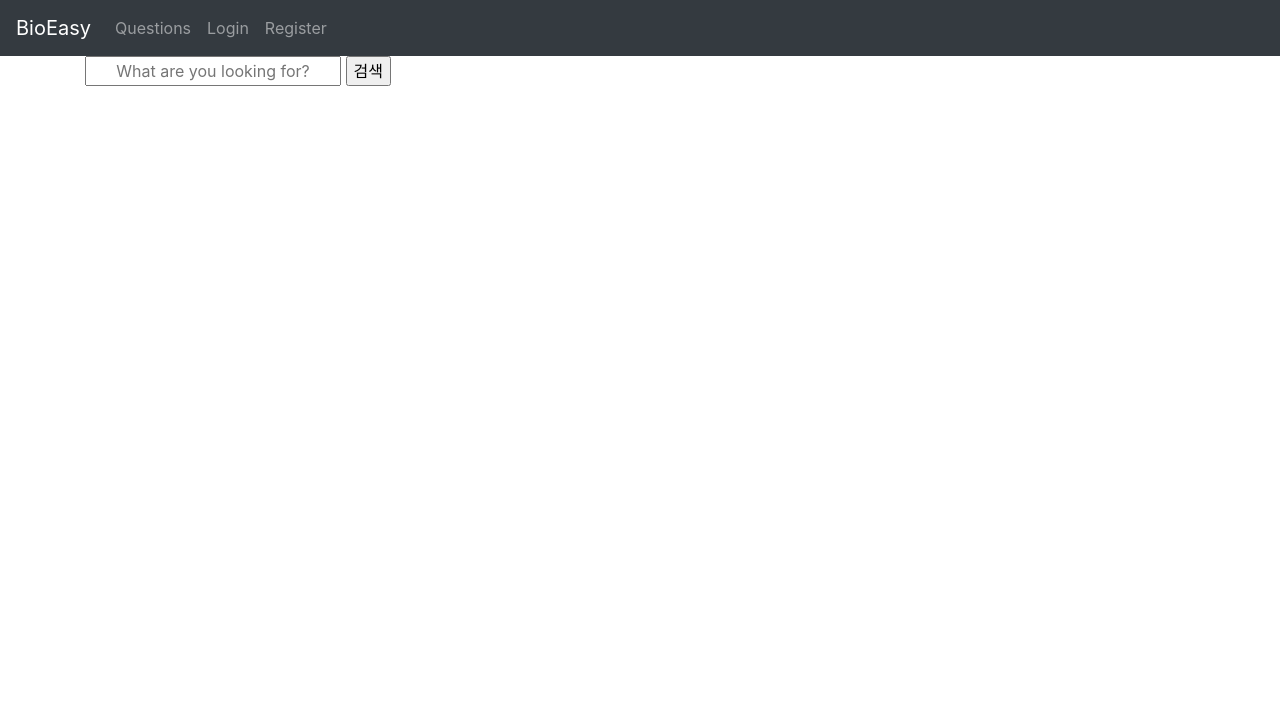
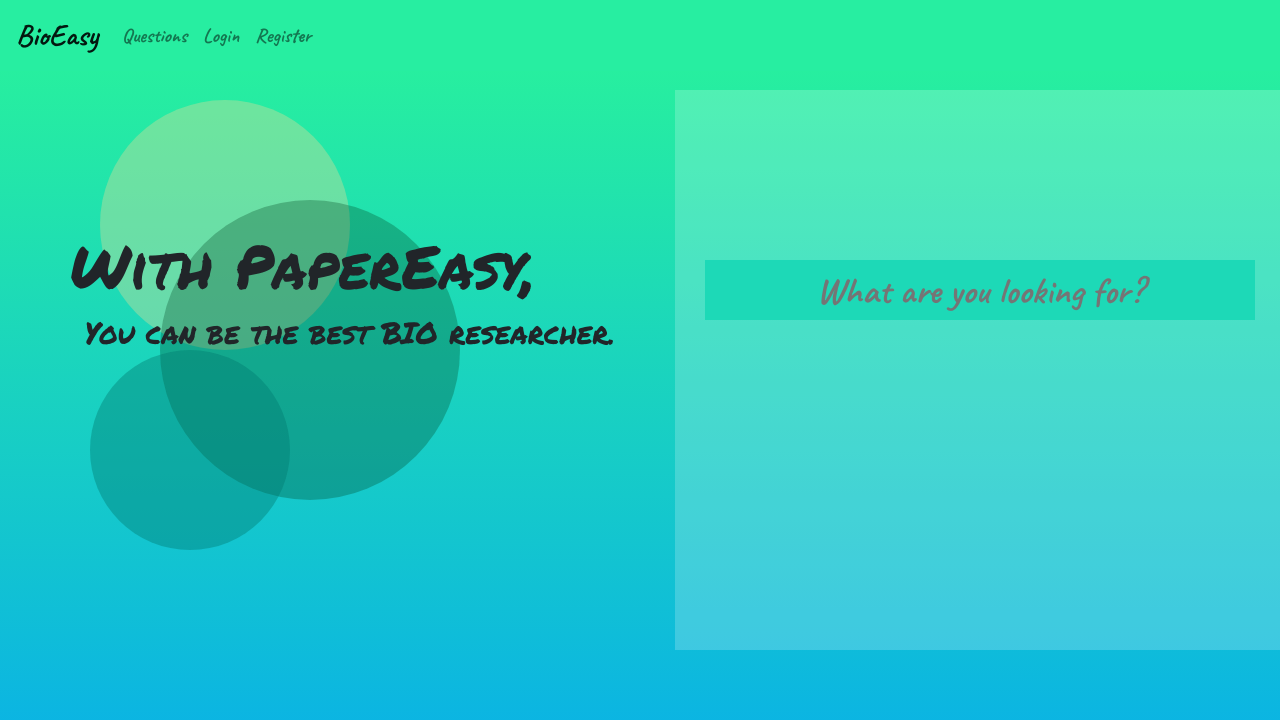
Before and after one commit to mekieun/paperEasy, a Django app: page / in a window 1280 px wide. Shown: the top 720 px of the page. Run offline with Django 3.2, Linux system fonts and the light colour scheme; parts of the project's set-up code (start-up, migrations or seed data) failed here and were passed over; some libraries are stand-ins or nearby versions.

Commit message:
page design

```diff
--- a/paperEasyapp/templates/base.html
+++ b/paperEasyapp/templates/base.html
@@ -2,7 +2,12 @@
 
 <!doctype html>
 <html lang="en">
+  <style>
+      @import url('https://fonts.googleapis.com/css2?family=Caveat:wght@700&display=swap');
+
+  </style>
   <head>
+
     <!-- Required meta tags -->
     <meta charset="utf-8">
     <meta name="viewport" content="width=device-width, initial-scale=1, shrink-to-fit=no">
@@ -12,15 +17,15 @@
 
     <title>
       {% block title %}
-        BioEasy
+        PaperEasy
       {% endblock %}
     </title>
   </head>
   <body>
 
     <!-- 맨 위의 바(navbar) -->
-    <nav class="navbar navbar-expand-lg navbar-dark bg-dark">
-      <a class="navbar-brand" href="{% url 'home' %}">BioEasy</a>
+    <nav class="navbar navbar-expand-lg navbar-light" style="background-color: #27eea1; font-family: 'Caveat', cursive;">
+      <a class="navbar-brand" href="{% url 'home' %}" style="font-size: 30px;">BioEasy</a>
       <button class="navbar-toggler" type="button" data-toggle="collapse" data-target="#navbarSupportedContent" aria-controls="navbarSupportedContent" aria-expanded="false" aria-label="Toggle navigation">
         <span class="navbar-toggler-icon"></span>
       </button>
@@ -30,30 +35,30 @@
 
 
             <li class="nav-item">
-              <a class="nav-link" href="{% url 'post_list' %}">Questions</a>
+              <a class="nav-link" href="{% url 'post_list' %}" style="font-size: 20px;">Questions</a>
             </li>
 
           {% if user.is_authenticated %}
           <!-- 사용자가 로그인을 했다면 다음 링크를 띄우게 한다 -->
 
             <li class="nav-item">
-              <a class="nav-link" href="{% url 'list' %}">Bookmark</a>
+              <a class="nav-link" href="{% url 'list' %}" style="font-size: 20px;">Bookmark</a>
             </li>
             <li class="nav-item">
-              <a class="nav-link" href="{% url 'logout' %}">Logout</a>
+              <a class="nav-link" href="{% url 'logout' %}" style="font-size: 20px;">Logout</a>
             </li>
             <li class="nav-item">
-              <a class="nav-link disabled" href="#" tabindex="-1" aria-disabled="true">Hello, {{ user.username }}</a>
+              <a class="nav-link disabled" href="#" tabindex="-1" aria-disabled="true" style="position: relative; margin-top: 4px;">Hello, {{ user.username }}</a>
             </li>
 
           {% else %}
           <!-- 사용자가 로그인을 안했다면 다음 링크를 띄우게 한다 -->
 
             <li class="nav-item">
-              <a class="nav-link" href="{% url 'login' %}">Login</a>
+              <a class="nav-link" href="{% url 'login' %}" style="font-size: 20px;">Login</a>
             </li>
             <li class="nav-item">
-              <a class="nav-link" href="{% url 'register' %}">Register</a>
+              <a class="nav-link" href="{% url 'register' %}" style="font-size: 20px;">Register</a>
             </li>
 
           {% endif %}
--- a/paperEasyapp/templates/home.html
+++ b/paperEasyapp/templates/home.html
@@ -1,14 +1,130 @@
 {% extends 'base.html' %}
 {% block content %}
 <!-- 홈페이지에 들어갈 코드-->
+<head>
+  <style type="text/css">
+    @import url('https://fonts.googleapis.com/css2?family=Caveat:wght@700&display=swap');
+    @import url('https://fonts.googleapis.com/css2?family=Permanent+Marker&display=swap');
+    body{
+      background-image: linear-gradient(0deg, #08AEEA 0%, #2AF598 100%);
+      background-repeat: no-repeat;
+      background-attachment: fixed;
+    }
+
+    #rec_1{
+      position: fixed;
+      top: 100px;
+      left: 100px;
+      background-color: #DADD98;
+      width: 250px;
+      height: 250px;
+      border-radius: 125px;
+      opacity: 0.4;
+    }
+
+    #rec_2{
+      position: fixed;
+      top: 200px;
+      left: 160px;
+      background-color: #014421;
+      width: 300px;
+      height: 300px;
+      border-radius: 150px;
+      opacity: 0.3;
+    }
+    #rec_3{
+      position: fixed;
+      top: 350px;
+      left: 90px;
+      background-color: #01796F;
+      width: 200px;
+      height: 200px;
+      border-radius: 100px;
+      opacity: 0.4;
+    }
+    #titleText_1{
+      font-family: 'Permanent Marker', cursive;
+      font-size: 60px;
+      position: fixed;
+      left: 70px;
+      top: 220px;
+    }
+    #titleText_2{
+      font-family: 'Permanent Marker', cursive;
+      font-size: 30px;
+      position: fixed;
+      left: 85px;
+      top: 310px;
+    }
+
+    #searchTerm{
+      font-family: 'Caveat', cursive;
+      font-size: 37px;
+      text-align:center;
+      width: 550px;
+      height: 60px;
+      position: fixed;
+      top: 260px;
+      margin-left: 620px;
+      border-top: none;
+      border-bottom: none;
+      border-left: none;
+      border-right: none;
+      background-color: #1dd9b7;
 
 
-<form name="passUserinput" action="second" method=GET>
-  <input type="text" name="userTextInput" class="searchTerm" placeholder="What are you looking for?" style="text-align:center;">
-  <input type="submit" class="searchbutton" value="검색" >
+    }
 
-</form>
+
+    #half_background{
+      position: fixed;
+      top: 90px;
+      background-color: white;
+      width: 50%;
+      height: 70%;
+      position: fixed;
+      opacity: 0.2;
+      margin-left: 590px;
+      z-index:-3;
+    }
+
+
+  </style>
+</head>
+<body>
+  <div id="rec_1">
+  </div>
+
+  <div id="rec_2">
+  </div>
+
+  <div id="rec_3">
+  </div>
+
+  <div id="half_background">
+
+  </div>
+
+  <div id="titleText_1">
+    With PaperEasy,
+  </div>
+  <div id="titleText_2">
+    You can be the best BIO researcher.
+  </div>
 
 
 
+
+  <div>
+    <form name="passUserinput" action="second" method=GET>
+      <input type="text" name="userTextInput" class="searchTerm" id="searchTerm" placeholder="What are you looking for?" >
+
+    </form>
+  </div>
+
+
+
+
+</body>
+
 {% endblock %}
```
Also changed, not shown: paperEasyapp/templates/post_detail.html (+35 -6 lines), paperEasyapp/templates/post_list.html (+17 -5 lines), paperEasyapp/templates/second.html (+37 -34 lines), paperEasyapp/templates/third.html (+27 -4 lines).
